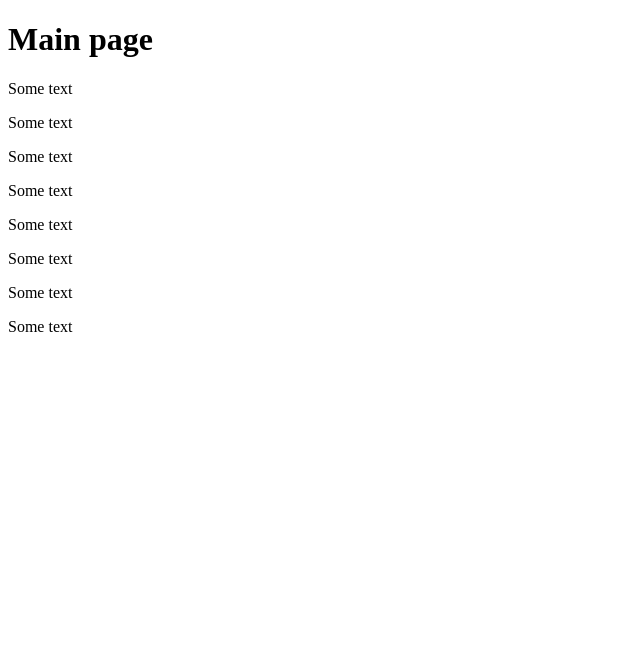
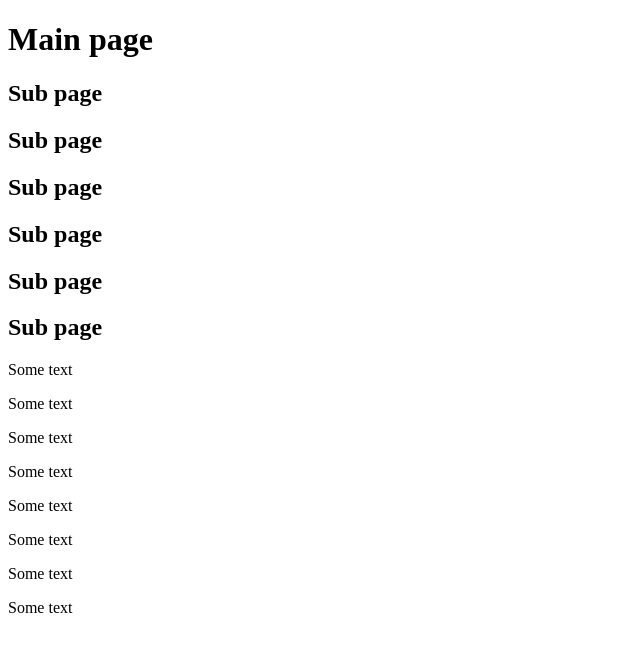
Before and after one commit to Muryck/RRPS01, a plain HTML site: page index.html in a window 1280 px wide. Shown: the whole page, without its empty margins (0-640 px from the left). Drawn offline with Linux system fonts and the light colour scheme.

Commit message:
index html edited 2

```diff
--- a/index.html
+++ b/index.html
@@ -6,6 +6,13 @@
 </head>
 <body>
    <h1>Main page</h1>
+	<h2>Sub page</h2>
+	<h2>Sub page</h2>
+	<h2>Sub page</h2>
+	<h2>Sub page</h2>
+	<h2>Sub page</h2>
+	<h2>Sub page</h2>
+
    <p>Some text</p>
 	<p>Some text</p>
 	<p>Some text</p>
```
